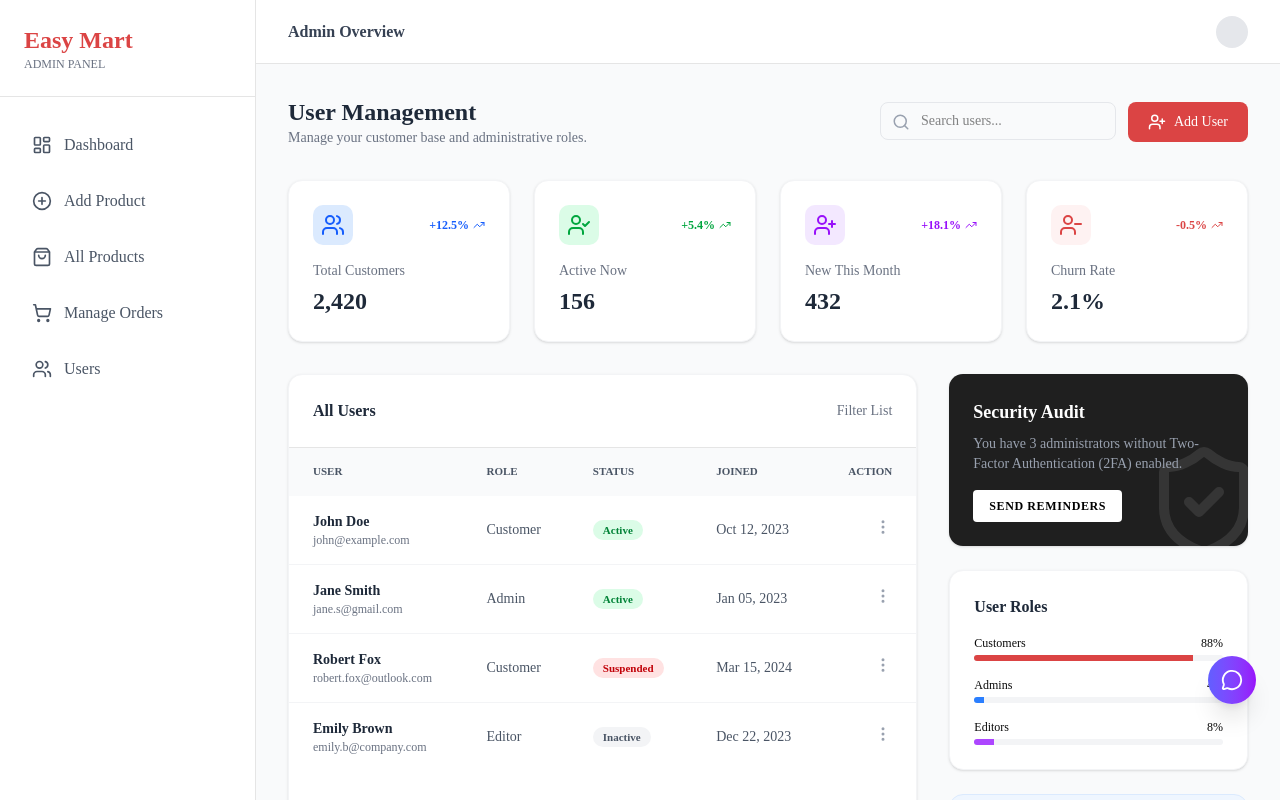
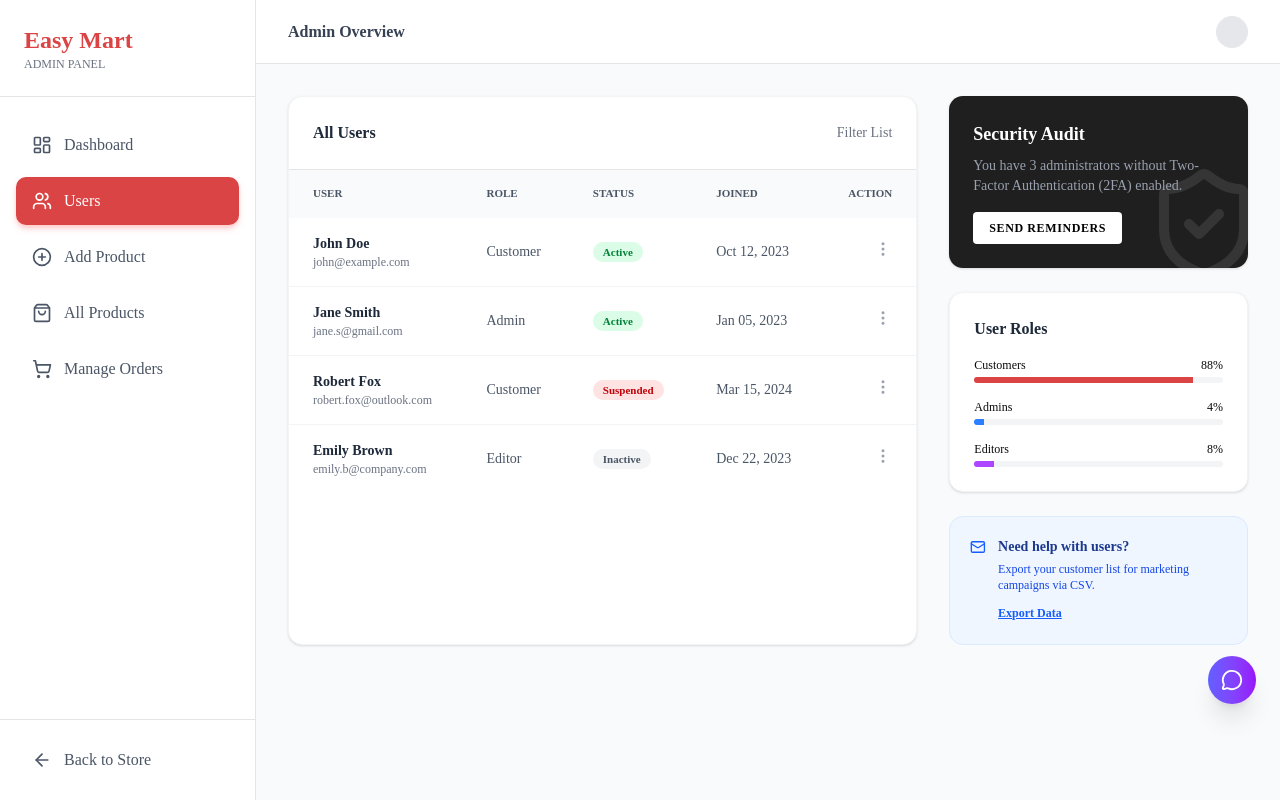
Before and after one commit to ayatbd/easy-mart, a Next.js app: page /dashboard/users in a window 1280 px wide. Shown: the top 800 px of the page. Built offline with nearby package versions, Linux system fonts and the light colour scheme; no server answers.

Commit message:
updated user page

```diff
--- a/src/app/(dashboard)/dashboard/users/page.tsx
+++ b/src/app/(dashboard)/dashboard/users/page.tsx
@@ -11,7 +11,6 @@ import {
   TrendingUp,
   Search,
 } from "lucide-react";
-import Link from "next/link";
 
 function AdminUserManagement() {
   // Mock Data for User Stats
@@ -87,58 +86,6 @@ function AdminUserManagement() {
 
   return (
     <div className="space-y-8">
-      {/* 1. Header Section */}
-      <div className="flex flex-col md:flex-row md:items-center justify-between gap-4">
-        <div>
-          <h1 className="text-2xl font-bold text-gray-800">User Management</h1>
-          <p className="text-gray-500 text-sm">
-            Manage your customer base and administrative roles.
-          </p>
-        </div>
-        <div className="flex gap-3">
-          <div className="relative">
-            <Search
-              className="absolute left-3 top-1/2 -translate-y-1/2 text-gray-400"
-              size={18}
-            />
-            <input
-              type="text"
-              placeholder="Search users..."
-              className="pl-10 pr-4 py-2 border border-gray-200 rounded-md text-sm focus:outline-none focus:ring-1 focus:ring-[#DB4444]"
-            />
-          </div>
-          <button className="bg-[#DB4444] hover:bg-[#c13a3a] text-white px-5 py-2.5 rounded-md flex items-center gap-2 transition-all font-medium text-sm">
-            <UserPlus size={18} />
-            Add User
-          </button>
-        </div>
-      </div>
-
-      {/* 2. Stats Grid */}
-      <div className="grid grid-cols-1 sm:grid-cols-2 lg:grid-cols-4 gap-6">
-        {stats.map((stat, index) => (
-          <div
-            key={index}
-            className="bg-white p-6 rounded-xl border border-gray-100 shadow-sm"
-          >
-            <div className="flex items-center justify-between mb-4">
-              <div className={`p-2 rounded-lg ${stat.bg} ${stat.color}`}>
-                <stat.icon size={24} />
-              </div>
-              <span
-                className={`text-xs font-bold ${stat.color} flex items-center`}
-              >
-                {stat.change} <TrendingUp size={12} className="ml-1" />
-              </span>
-            </div>
-            <h3 className="text-gray-500 text-sm font-medium">{stat.title}</h3>
-            <p className="text-2xl font-bold text-gray-800 mt-1">
-              {stat.value}
-            </p>
-          </div>
-        ))}
-      </div>
-
       {/* 3. Main Content: User Table & Roles */}
       <div className="grid grid-cols-1 lg:grid-cols-3 gap-8">
         {/* Users Table */}
--- a/src/components/admin/AdminSidebar.tsx
+++ b/src/components/admin/AdminSidebar.tsx
@@ -19,6 +19,7 @@ const AdminSidebar = () => {
 
   const menuItems = [
     { name: "Dashboard", href: "/dashboard", icon: LayoutDashboard },
+    { name: "Users", href: "/dashboard/users", icon: Users },
     { name: "Add Product", href: "/dashboard/add-product", icon: PlusCircle },
     {
       name: "All Products",
@@ -30,7 +31,6 @@ const AdminSidebar = () => {
       href: "/dashboard/manage-orders",
       icon: ShoppingCart,
     },
-    { name: "Users", href: "/admin/users", icon: Users },
   ];
 
   const toggleSidebar = () => setIsOpen(!isOpen);
```
